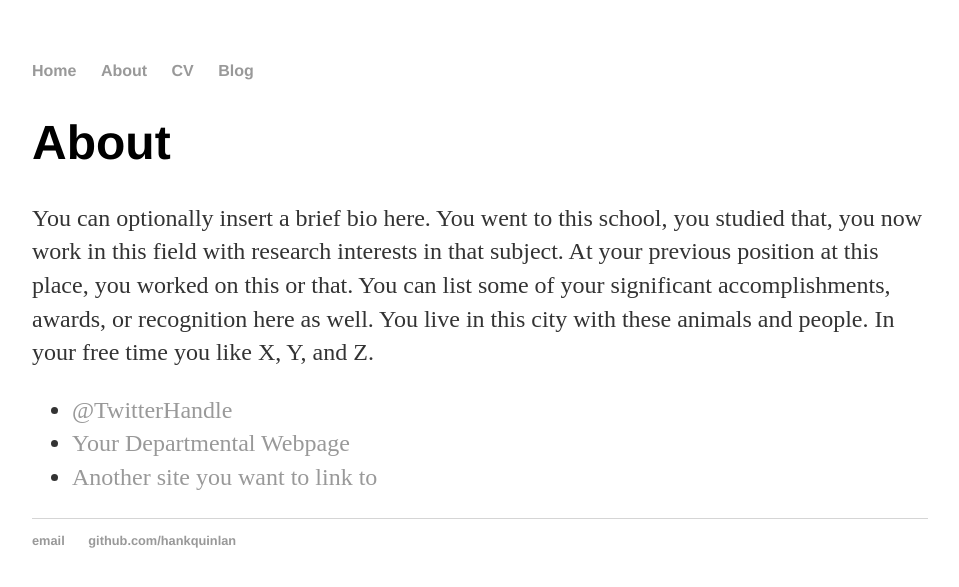
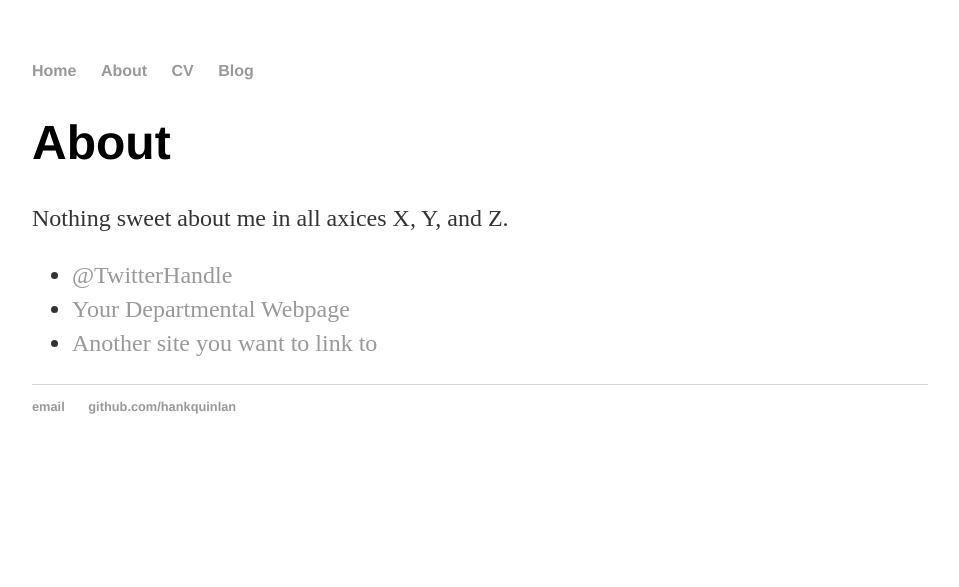
Before and after one commit to pmerg/pmerg.github.io, a Jekyll site: the page built from about/index.html, in a window 1280 px wide. Shown: the top 587 px of the page, without its empty margins (160-1119 px from the left). Built offline with Jekyll 4.4.1, drawn with Linux system fonts in a browser that asks for light colours.

Commit message:
Update index.html

```diff
--- a/about/index.html
+++ b/about/index.html
@@ -1,11 +1,11 @@
 ---
 layout: default
-title: About Hank Quinlan
+title: About p.merg
 ---
 
 		<div class="about">
 			<h1>About</h1>
-			<p>You can optionally insert a brief bio here. You went to this school, you studied that, you now work in this field with research interests in that subject. At your previous position at this place, you worked on this or that. You can list some of your significant accomplishments, awards, or recognition here as well. You live in this city with these animals and people. In your free time you like X, Y, and Z.</p>
+			<p>Nothing sweet about me in all axices X, Y, and Z.</p>
 
 			<ul class="contacts">
 				<li><a href="#">@TwitterHandle</a></li>
```
